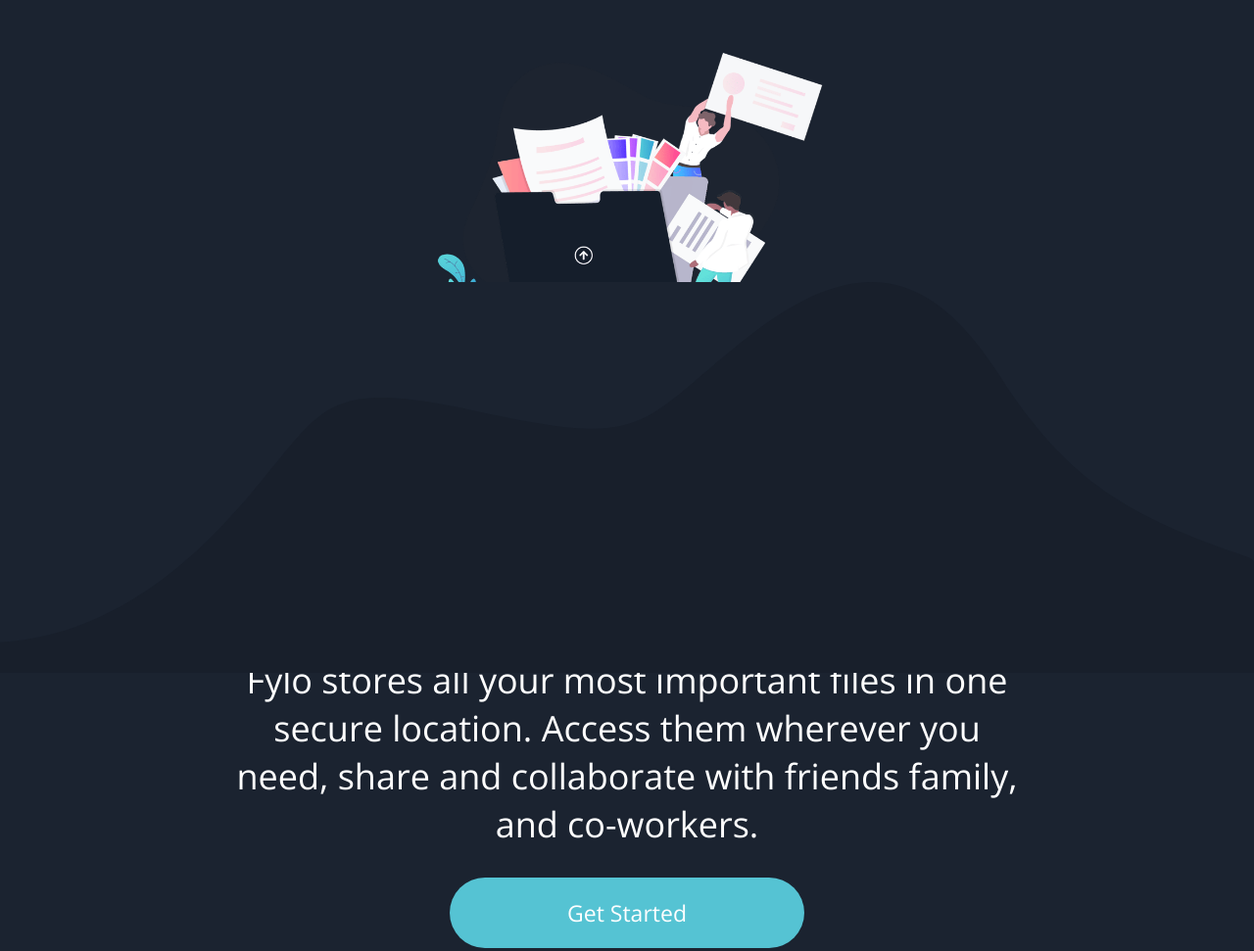
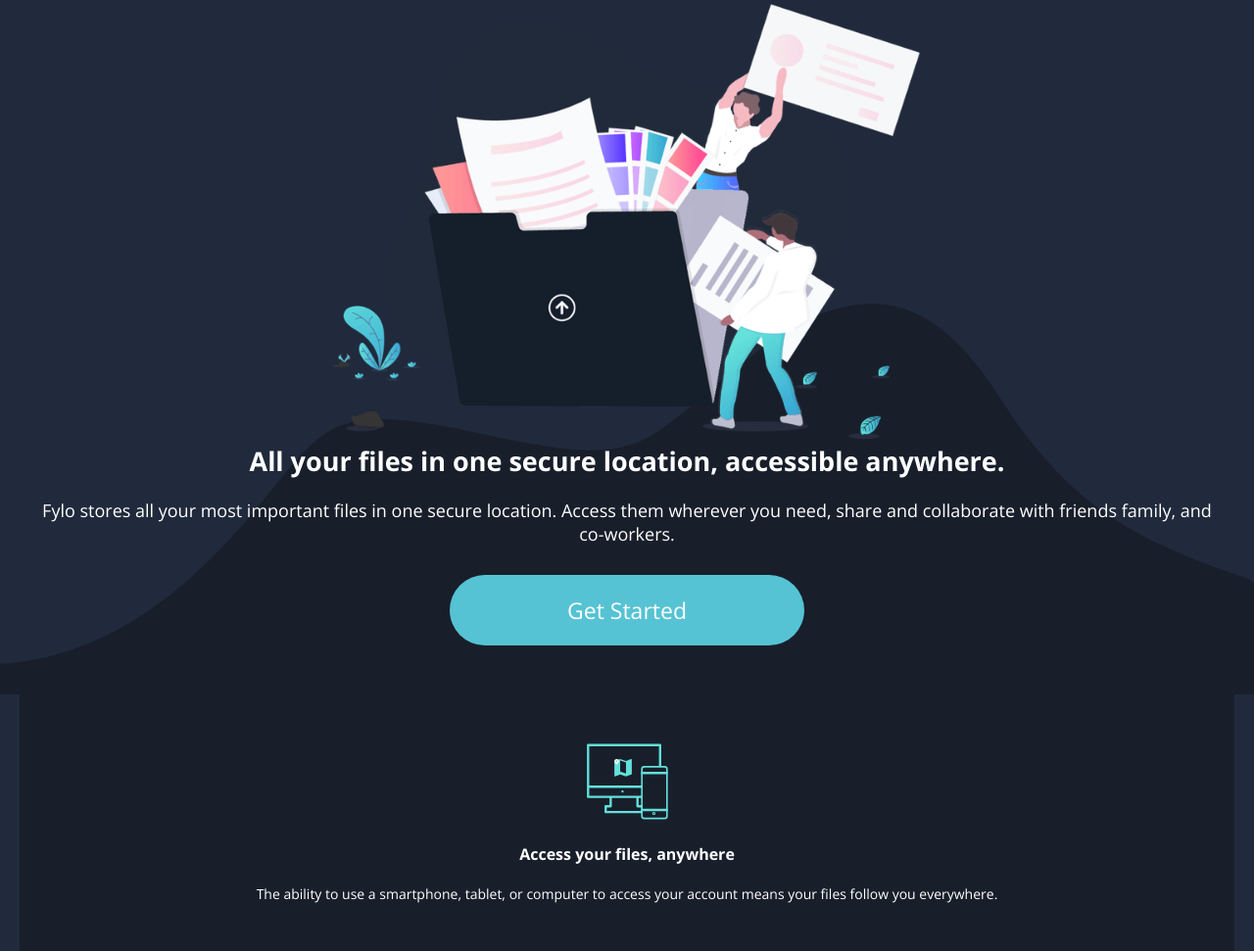
Before and after one commit to Engrloverboy/Flyo-Dark, a plain HTML site: page index.html in a window 1280 px wide. Shown: the part 133-1104 px from the top of the page at 98% size. Drawn offline with nearby package versions, Linux system fonts and the light colour scheme.

Commit message:
merge conflict

```diff
--- a/asset/css/style.css
+++ b/asset/css/style.css
@@ -5,22 +5,17 @@
   margin: 0;
   font-family: "Open Sans", sans-serif;
   font-size: 14px;
-  background-color: rgb(27, 35, 48);
+
   list-style: none;
   color: hsl(0, 0%, 100%);
 }
-.bk-img {
-  position: relative;
-}
-.bk-img img {
-  position: absolute;
-  width: 100%;
-  top: 381px;
-  z-index: 1;
+body {
+  color: hsl(0, 0%, 100%);
+  background-color: hsl(219, 30%, 18%);
 }
 
 .container {
-  max-width: 800px;
+  max-width: 1200px;
   margin: 0 auto;
   padding: 0 20px;
 }
@@ -41,18 +36,21 @@ nav ul li {
   display: flex;
   justify-content: space-between;
 }
+
+.warp-illustration {
+  position: relative;
+}
 .illustration-intro {
   text-align: center;
 }
 .illustration-intro img {
   width: 50%;
-  margin: 50px 0;
 }
 .illustration-intro h2 {
-  font-size: 60px;
+  font-size: 27px;
 }
 .illustration-intro h4 {
-  font-size: 36px;
+  font-size: 18px;
   font-weight: 100;
   margin: 20px 0 30px;
 }
@@ -64,30 +62,38 @@ nav ul li {
   border: 1px;
   margin-bottom: 50px;
 }
+.bk-img img {
+  width: 100%;
+  position: absolute;
+  bottom: 0;
+  z-index: -1;
+}
 
 .files {
   text-align: center;
+  background-color: rgb(24, 31, 43);
 }
 .first {
-  margin: 50px 0;
+  padding: 50px 0;
 }
 .first h3 {
-  font-size: 34px;
+  font-size: 16px;
   margin: 20px 0;
 }
 .first p {
-  font-size: 33px;
+  font-size: 14px;
 }
 .stay-production {
   text-align: center;
-  margin: 200px 0 70px;
+  padding: 100px 0 70px;
+  background-color: rgb(24, 31, 43);
 }
 .word-productive h3 {
-  font-size: 40px;
+  font-size: 18px;
   margin: 20px 0;
 }
 .word-productive p {
-  font-size: 34px;
+  font-size: 14px;
   margin: 20px 0;
 }
 .word-productive .fylo-works {
@@ -97,3 +103,12 @@ nav ul li {
 .word-productive .fylo-works img {
   width: 35px;
 }
+
+@media (max-width: 700px) {
+  .logo img {
+    width: 150px;
+  }
+  nav ul {
+    width: 55%;
+  }
+}
--- a/index.html
+++ b/index.html
@@ -12,12 +12,6 @@
     <link rel="stylesheet" href="./asset/css/style.css" />
   </head>
   <body>
-    <div class="bk-img">
-      <img
-        src="./asset/images/fylo-dark-theme-landing-page-master/images/bg-curvy-desktop.svg"
-        alt=""
-      />
-    </div>
     <section class="container">
       <!-- Navigation Bar -->
       <nav>
@@ -34,6 +28,7 @@
         </ul>
       </nav>
     </section>
+    <section class="warp-illustration">
       <section class="illustration-intro container">
         <div class="illustartion-image">
           <img
@@ -43,11 +38,18 @@
         </div>
         <h2>All your files in one secure location, accessible anywhere.</h2>
         <h4>
-        Fylo stores all your most important files in one secure location. Access
-        them wherever you need, share and collaborate with friends family, and
-        co-workers.
+          Fylo stores all your most important files in one secure location.
+          Access them wherever you need, share and collaborate with friends
+          family, and co-workers.
         </h4>
         <button>Get Started</button>
+      </section>
+      <div class="bk-img">
+        <img
+          src="./asset/images/fylo-dark-theme-landing-page-master/images/bg-curvy-desktop.svg"
+          alt=""
+        />
+      </div>
     </section>
     <!-- Files Section -->
     <section class="files container">
```
Lines whose indentation alone changed are shown as unchanged.
